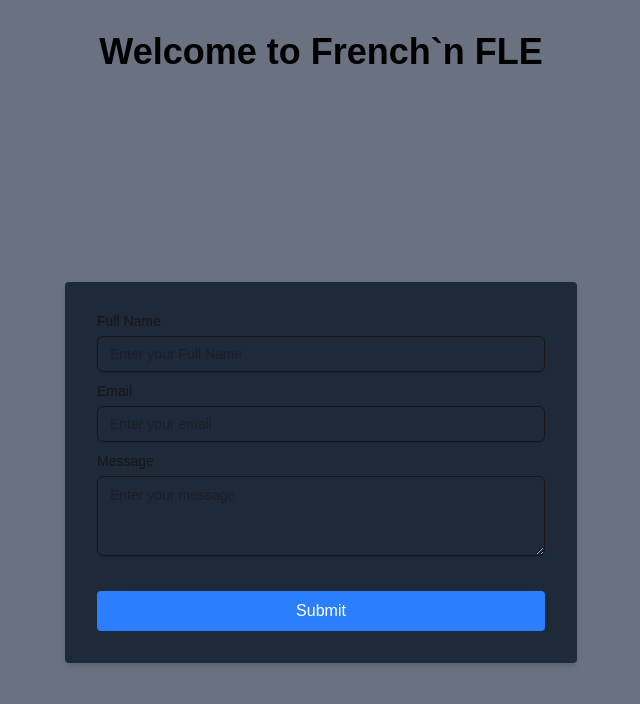
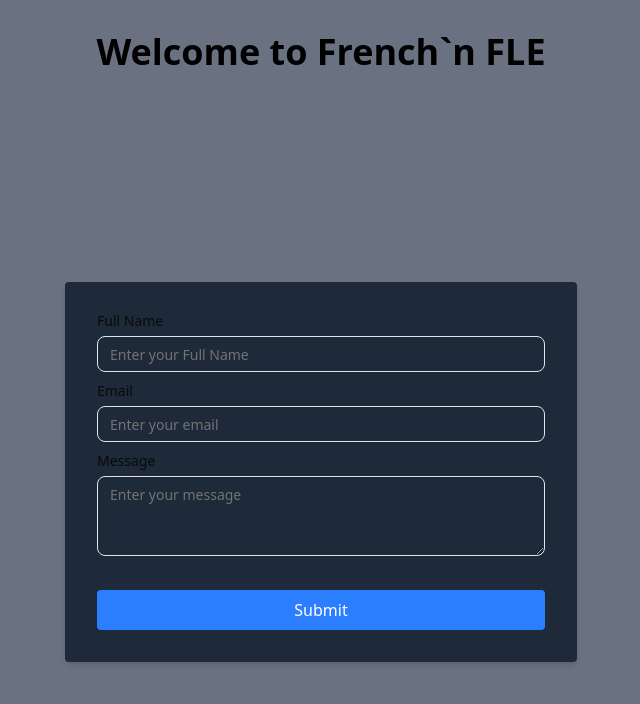
Before and after one commit to blitheryjibits/frenchnfle, a Next.js app: page / in a window 1280 px wide. Shown: the top 704 px of the page, without its empty margins (319-959 px from the left). Built offline with nearby package versions, Linux system fonts and the light colour scheme.

Commit message:
UI - shadcn neutral theme auto updated styles. New font added: playfair display from google fonts

```diff
--- a/app/globals.css
+++ b/app/globals.css
@@ -1,28 +1,51 @@
 @import "tailwindcss";
+@import "tw-animate-css";
+@import "shadcn/tailwind.css";
 
-:root {
-  --background: #ffffff;
-  --foreground: #171717;
-}
+@custom-variant dark (&:is(.dark *));
 
 @theme inline {
   --color-background: var(--background);
   --color-foreground: var(--foreground);
   --font-sans: var(--font-geist-sans);
   --font-mono: var(--font-geist-mono);
-}
-
-@media (prefers-color-scheme: dark) {
-  :root {
-    --background: #0a0a0a;
-    --foreground: #ededed;
-  }
-}
-
-body {
-  background: var(--background);
-  color: var(--foreground);
-  font-family: Arial, Helvetica, sans-serif;
+  --font-playfair: var(--font-playfair-display);
+  --color-sidebar-ring: var(--sidebar-ring);
+  --color-sidebar-border: var(--sidebar-border);
+  --color-sidebar-accent-foreground: var(--sidebar-accent-foreground);
+  --color-sidebar-accent: var(--sidebar-accent);
+  --color-sidebar-primary-foreground: var(--sidebar-primary-foreground);
+  --color-sidebar-primary: var(--sidebar-primary);
+  --color-sidebar-foreground: var(--sidebar-foreground);
+  --color-sidebar: var(--sidebar);
+  --color-chart-5: var(--chart-5);
+  --color-chart-4: var(--chart-4);
+  --color-chart-3: var(--chart-3);
+  --color-chart-2: var(--chart-2);
+  --color-chart-1: var(--chart-1);
+  --color-ring: var(--ring);
+  --color-input: var(--input);
+  --color-border: var(--border);
+  --color-destructive: var(--destructive);
+  --color-accent-foreground: var(--accent-foreground);
+  --color-accent: var(--accent);
+  --color-muted-foreground: var(--muted-foreground);
+  --color-muted: var(--muted);
+  --color-secondary-foreground: var(--secondary-foreground);
+  --color-secondary: var(--secondary);
+  --color-primary-foreground: var(--primary-foreground);
+  --color-primary: var(--primary);
+  --color-popover-foreground: var(--popover-foreground);
+  --color-popover: var(--popover);
+  --color-card-foreground: var(--card-foreground);
+  --color-card: var(--card);
+  --radius-sm: calc(var(--radius) - 4px);
+  --radius-md: calc(var(--radius) - 2px);
+  --radius-lg: var(--radius);
+  --radius-xl: calc(var(--radius) + 4px);
+  --radius-2xl: calc(var(--radius) + 8px);
+  --radius-3xl: calc(var(--radius) + 12px);
+  --radius-4xl: calc(var(--radius) + 16px);
 }
 
 @layer utilities {
@@ -35,3 +58,81 @@
   font-family: var(--font-sans);
   height: 5rem;
 }
+
+:root {
+  --radius: 0.625rem;
+  --background: oklch(1 0 0);
+  --foreground: oklch(0.145 0 0);
+  --card: oklch(1 0 0);
+  --card-foreground: oklch(0.145 0 0);
+  --popover: oklch(1 0 0);
+  --popover-foreground: oklch(0.145 0 0);
+  --primary: oklch(0.205 0 0);
+  --primary-foreground: oklch(0.985 0 0);
+  --secondary: oklch(0.97 0 0);
+  --secondary-foreground: oklch(0.205 0 0);
+  --muted: oklch(0.97 0 0);
+  --muted-foreground: oklch(0.556 0 0);
+  --accent: oklch(0.97 0 0);
+  --accent-foreground: oklch(0.205 0 0);
+  --destructive: oklch(0.577 0.245 27.325);
+  --border: oklch(0.922 0 0);
+  --input: oklch(0.922 0 0);
+  --ring: oklch(0.708 0 0);
+  --chart-1: oklch(0.646 0.222 41.116);
+  --chart-2: oklch(0.6 0.118 184.704);
+  --chart-3: oklch(0.398 0.07 227.392);
+  --chart-4: oklch(0.828 0.189 84.429);
+  --chart-5: oklch(0.769 0.188 70.08);
+  --sidebar: oklch(0.985 0 0);
+  --sidebar-foreground: oklch(0.145 0 0);
+  --sidebar-primary: oklch(0.205 0 0);
+  --sidebar-primary-foreground: oklch(0.985 0 0);
+  --sidebar-accent: oklch(0.97 0 0);
+  --sidebar-accent-foreground: oklch(0.205 0 0);
+  --sidebar-border: oklch(0.922 0 0);
+  --sidebar-ring: oklch(0.708 0 0);
+}
+
+.dark {
+  --background: oklch(0.145 0 0);
+  --foreground: oklch(0.985 0 0);
+  --card: oklch(0.205 0 0);
+  --card-foreground: oklch(0.985 0 0);
+  --popover: oklch(0.205 0 0);
+  --popover-foreground: oklch(0.985 0 0);
+  --primary: oklch(0.922 0 0);
+  --primary-foreground: oklch(0.205 0 0);
+  --secondary: oklch(0.269 0 0);
+  --secondary-foreground: oklch(0.985 0 0);
+  --muted: oklch(0.269 0 0);
+  --muted-foreground: oklch(0.708 0 0);
+  --accent: oklch(0.269 0 0);
+  --accent-foreground: oklch(0.985 0 0);
+  --destructive: oklch(0.704 0.191 22.216);
+  --border: oklch(1 0 0 / 10%);
+  --input: oklch(1 0 0 / 15%);
+  --ring: oklch(0.556 0 0);
+  --chart-1: oklch(0.488 0.243 264.376);
+  --chart-2: oklch(0.696 0.17 162.48);
+  --chart-3: oklch(0.769 0.188 70.08);
+  --chart-4: oklch(0.627 0.265 303.9);
+  --chart-5: oklch(0.645 0.246 16.439);
+  --sidebar: oklch(0.205 0 0);
+  --sidebar-foreground: oklch(0.985 0 0);
+  --sidebar-primary: oklch(0.488 0.243 264.376);
+  --sidebar-primary-foreground: oklch(0.985 0 0);
+  --sidebar-accent: oklch(0.269 0 0);
+  --sidebar-accent-foreground: oklch(0.985 0 0);
+  --sidebar-border: oklch(1 0 0 / 10%);
+  --sidebar-ring: oklch(0.556 0 0);
+}
+
+@layer base {
+  * {
+    @apply border-border outline-ring/50;
+  }
+  body {
+    @apply bg-background text-foreground;
+  }
+}
```
